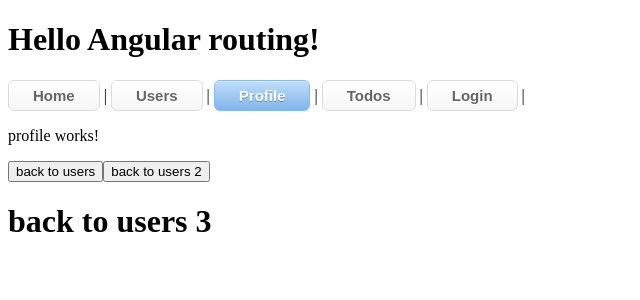
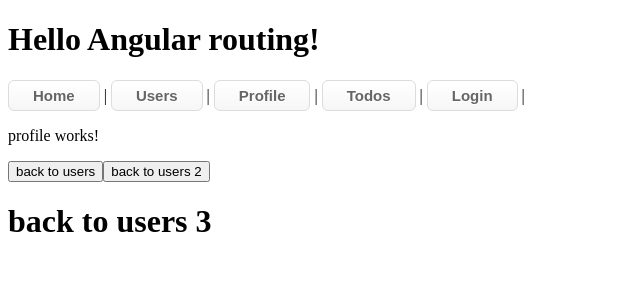
Before and after one commit to angor78/angular-test2, an Angular app: page /profile/1 in a window 1280 px wide. Shown: the top 300 px of the page, without its empty margins (0-640 px from the left). Built offline with nearby package versions, Linux system fonts and the light colour scheme; no server answers.

Commit message:
Angular: fix profile route

```diff
--- a/src/app/app.component.html
+++ b/src/app/app.component.html
@@ -5,7 +5,7 @@
      routerLinkActive="activebutton"
      [routerLinkActiveOptions]="{exact: true}">Home</a> |
   <a class="button" routerLink="/users" routerLinkActive="activebutton">Users</a> |
-  <a class="button" routerLink="/profile" routerLinkActive="activebutton">Profile</a> |
+  <a class="button" routerLink="/profile/:userId" routerLinkActive="activebutton">Profile</a> |
   <a class="button" routerLink="/todos" routerLinkActive="activebutton">Todos</a> |
   <a class="button" routerLink="/login" routerLinkActive="activebutton">Login</a> |
 </nav>
```
